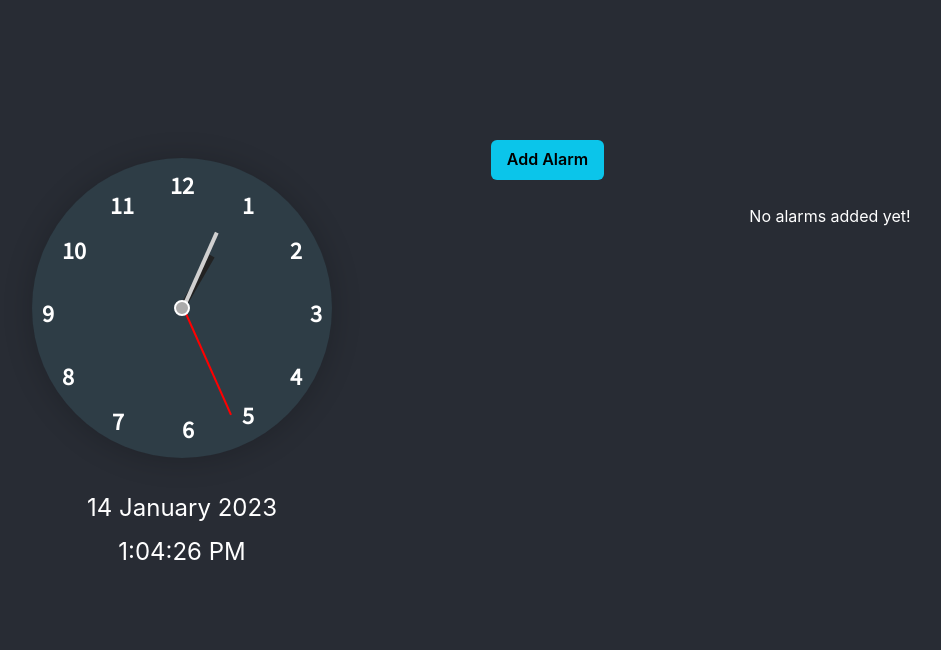
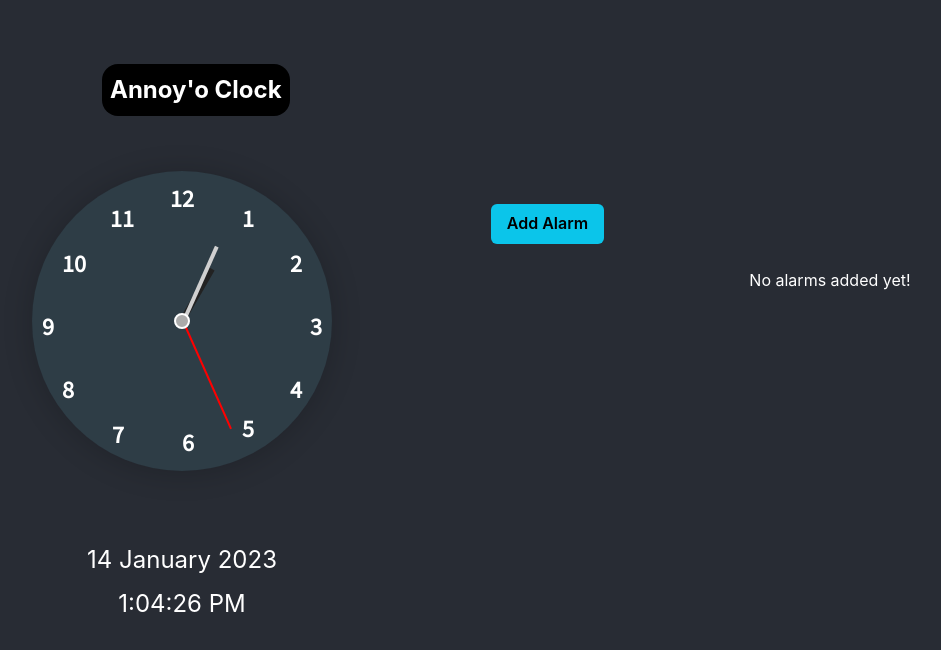
Before and after one commit to dionegoh/hacknroll_mampos, a React (Create React App) app: page / in a window 1280 px wide. Shown: the top 650 px of the page, without its empty margins (26-967 px from the left). Built offline with nearby package versions, Linux system fonts and the light colour scheme.

Commit message:
add title

```diff
--- a/src/App.js
+++ b/src/App.js
@@ -5,7 +5,7 @@ import AddAlarmButton from './components/AddAlarmButton';
 import Alarm from './components/alarm';
 import Clock from './components/clock';
 import DateTimeString from './components/datetimestring';
-import { Box, Flex, Grid, GridItem, VStack, Text } from '@chakra-ui/react'
+import { Badge, Box, Flex, Grid, GridItem, VStack, Text } from '@chakra-ui/react'
 import AlarmContext from './AlarmContext';
 
 import React from 'react';
@@ -26,26 +26,29 @@ function App() {
 
 			<Grid h="100vh"
 				templateColumns='repeat(3, 1fr)'
-				templateRows='repeat(10, 1fr)'
+				templateRows='repeat(11, 1fr)'
 				gap={4}
 				bg='#282c34'>
+        <GridItem paddingTop={16} paddingLeft='10%' colSpan={3} rowSpan={1}>
+           <Flex alignItems='center' h='100%'>
+            <Text padding={2} bg='black' fontSize='24px' textColor={'#fff'}  as='b' borderRadius={'16px'}> Annoy'o Clock </Text>
+           </Flex>
+        </GridItem>
 				<GridItem colSpan={1} rowSpan={6} >
 					<Clock></Clock>
 				</GridItem>
 				<GridItem colSpan={2} rowSpan={10} >
-					<VStack flexWrap='wrap'>
-            <Box h='132px' w='100%'></Box>
+					<VStack flexWrap='wrap' spacing='8px'>
+            <Box h='64px' w='100%'></Box>
             <Flex w='100%' justifyContent='flex-start'>
               <Box w='10%'></Box>
-              <AddAlarmButton />
+              <AddAlarmButton/>
             </Flex>
-
               {(alarmList.length == 0) && <Text color='#fff' paddingTop='16px'>No alarms added yet!</Text>
   }
               {(alarmList.length > 0) && alarmList.map((item) => (
                 <Alarm hour={item.hour} minutes={item.minutes} difficulty={item.difficulty} alarmId={item.alarmId} />
               ))}
-
 					</VStack>
 				</GridItem>
 
--- a/src/components/clock.css
+++ b/src/components/clock.css
@@ -10,7 +10,7 @@
   height: 300px;
   border-radius: 50%;
   position: relative;
-  top: 65%;
+  top: 48%;
   left: 50%;
   transform: translate(-50%, -50%);
   box-shadow: 0 2px 30px rgba(0, 0, 0, 0.2);
```
